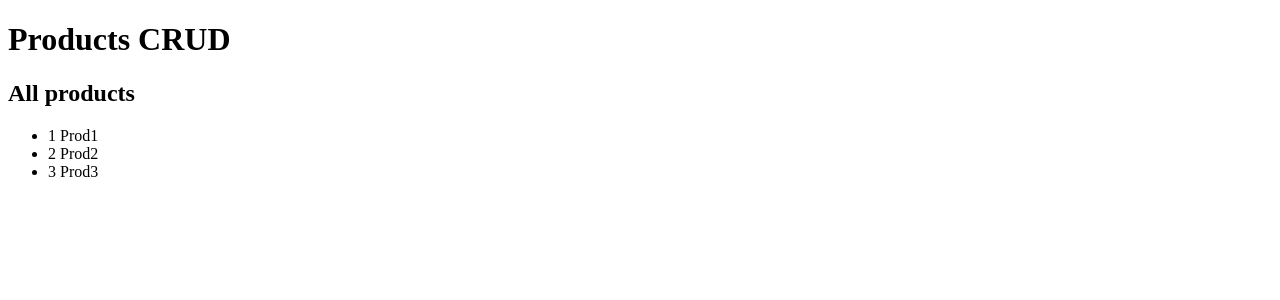
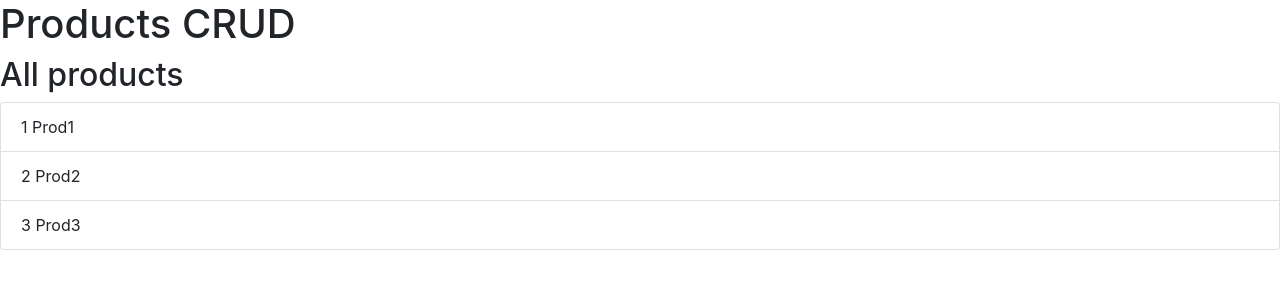
Before and after one commit to pablofelitti/products-front, an Angular app: page / in a window 1280 px wide. Shown: the top 300 px of the page. Built offline with nearby package versions, Linux system fonts and the light colour scheme.

Commit message:
added bootstrap css

```diff
--- a/angular.json
+++ b/angular.json
@@ -88,6 +88,7 @@
               "src/assets"
             ],
             "styles": [
+              "node_modules/bootstrap/dist/css/bootstrap.min.css",
               "src/styles.css"
             ],
             "scripts": []
--- a/package.json
+++ b/package.json
@@ -19,6 +19,7 @@
     "@angular/platform-browser": "~10.1.4",
     "@angular/platform-browser-dynamic": "~10.1.4",
     "@angular/router": "~10.1.4",
+    "bootstrap": "^4.5.2",
     "rxjs": "~6.6.0",
     "tslib": "^2.0.0",
     "zone.js": "~0.10.2"
--- a/src/app/product/product.component.html
+++ b/src/app/product/product.component.html
@@ -1,7 +1,7 @@
 <h2>All products</h2>
-<ul>
-  <li *ngFor="let product of products" (click)="onSelect(product)">
-    <span class="badge">{{product.id}}</span> {{product.name}}
+<ul class="list-group">
+  <li *ngFor="let product of products" (click)="onSelect(product)" class="list-group-item">
+    <span>{{product.id}}</span> {{product.name}}
   </li>
 </ul>
 
--- a/src/styles.css
+++ b/src/styles.css
@@ -1 +1,3 @@
 /* You can add global styles to this file, and also import other style files */
+
+@import '~bootstrap/dist/css/bootstrap.min.css';
```
Also changed, not shown: 1 other file (tests, documents, lock files or other folders).
